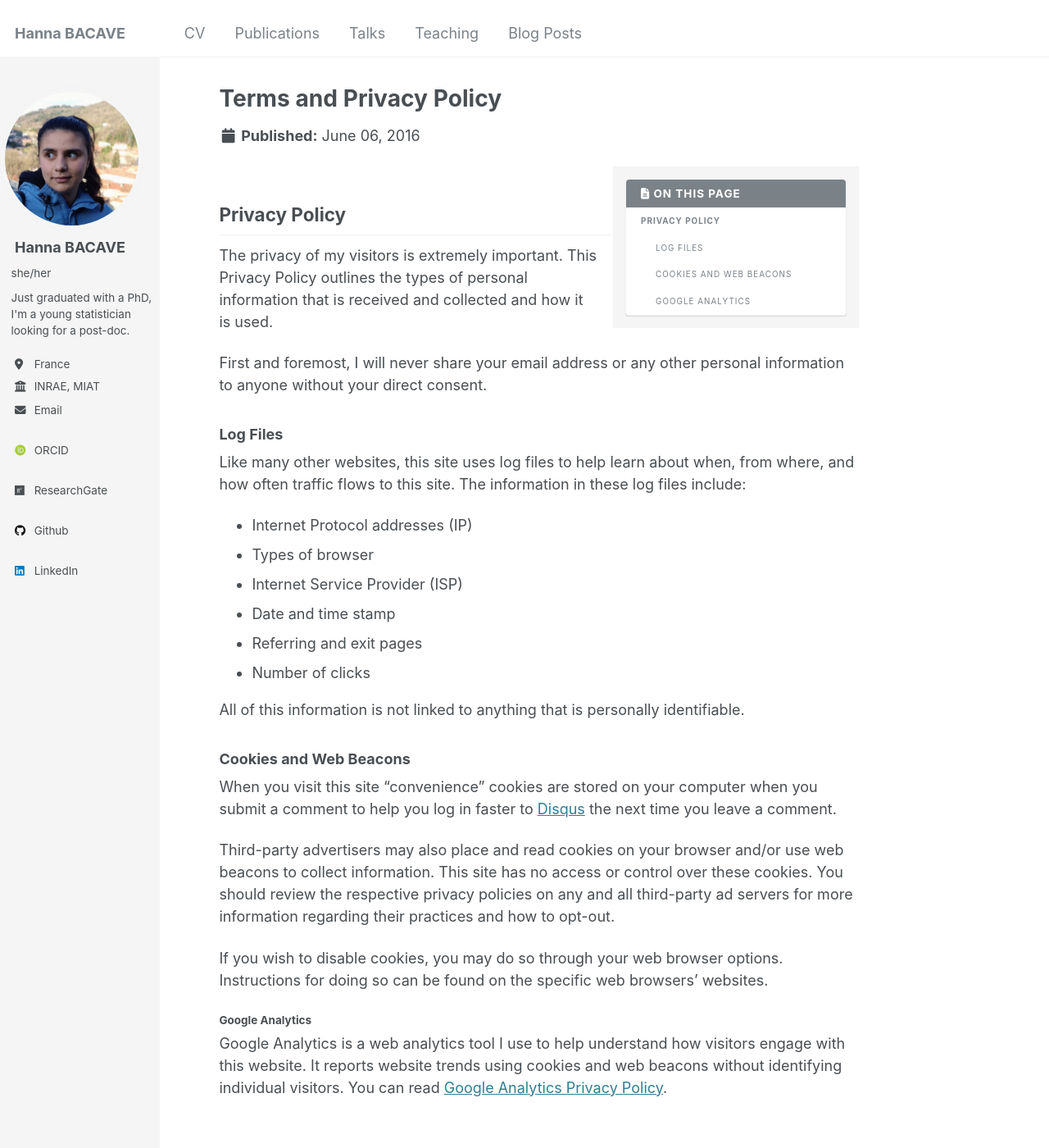
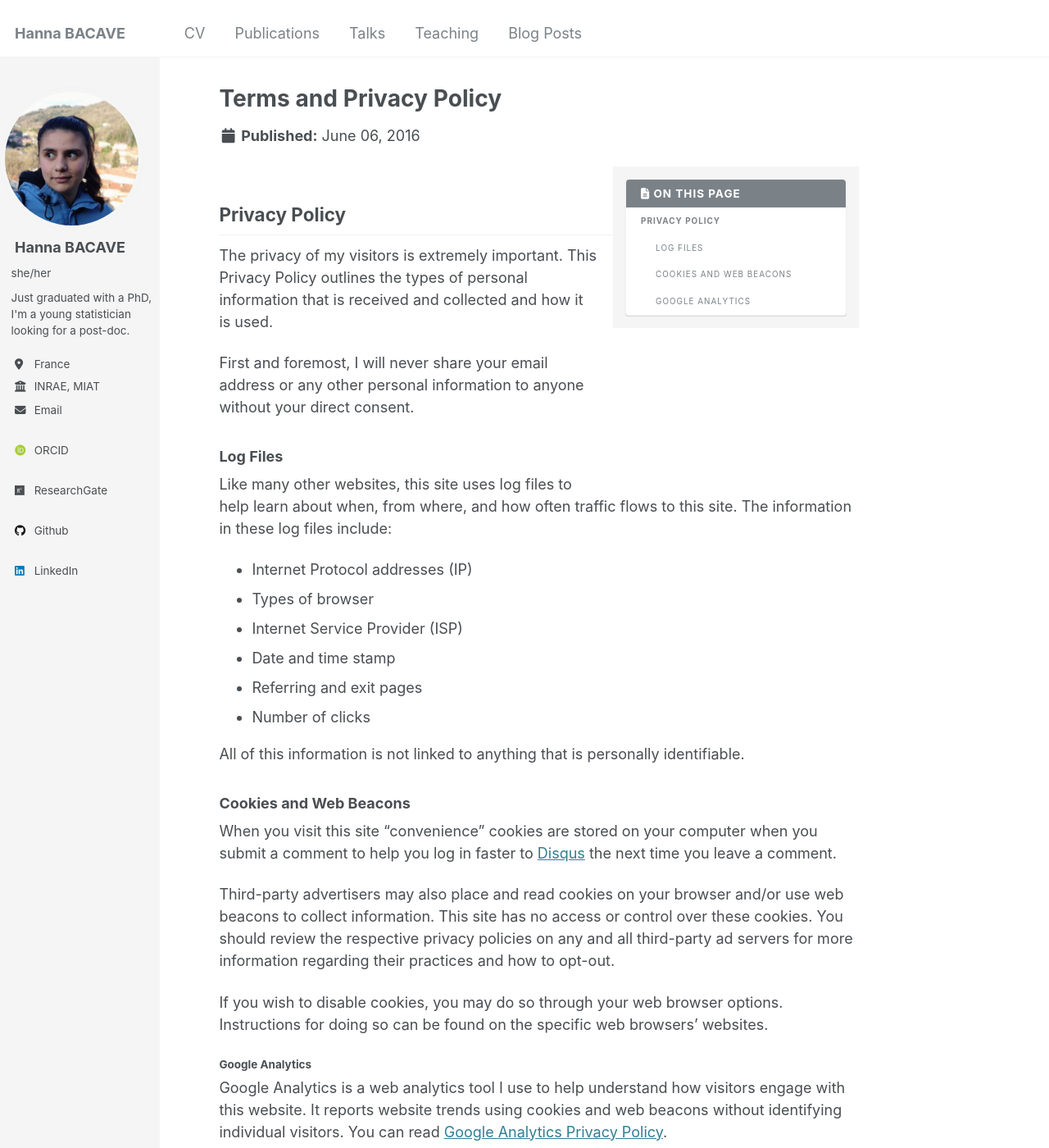
Before and after one commit to hannabacave/hannabacave.github.io, a Jekyll site: the page built from _pages/terms.md, in a window 1280 px wide and 1400 px high. Shown: the whole window at 82% size. Built offline with Jekyll 4.4.1, drawn with Linux system fonts in a browser that asks for light colours; some web fonts are replaced.

Commit message:
Update _sidebar.scss

```diff
--- a/_sass/_sidebar.scss
+++ b/_sass/_sidebar.scss
@@ -61,7 +61,7 @@
 }
 
 .sidebar__right {
-  margin-bottom: 1em;
+  margin-bottom: 10em;
 
   background-color: #f5f5f5; // Fond différent pour la barre latérale droite
   padding: 15px;
```
